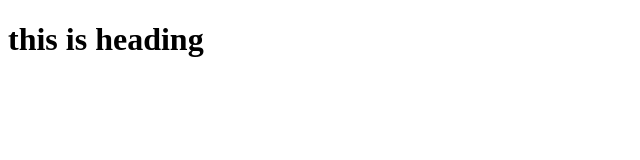
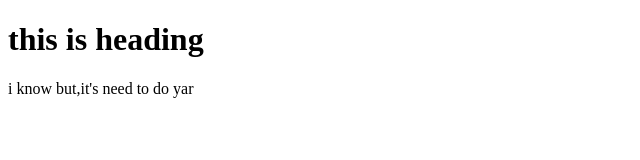
Before and after one commit to Akshitha20b01a0451/project1, a plain HTML site: page a.html in a window 1280 px wide. Shown: the whole page, without its empty margins (0-640 px from the left). Drawn offline with Linux system fonts and the light colour scheme.

Commit message:
second commit code

```diff
--- a/a.html
+++ b/a.html
@@ -3,7 +3,8 @@
 <head>
     <title>hi</title>
 </head>
-<body>
+<body><!--local,staging,local repository,remote repository-->
     <h1>this is heading</h1>
+    <p> i know but,it's need to do yar</p>
 </body>
 </html>
```
